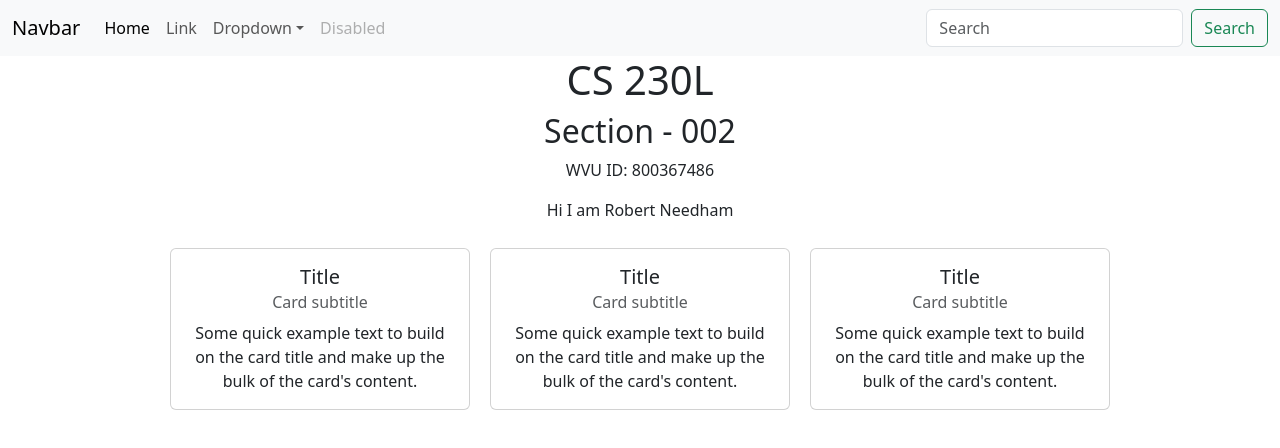
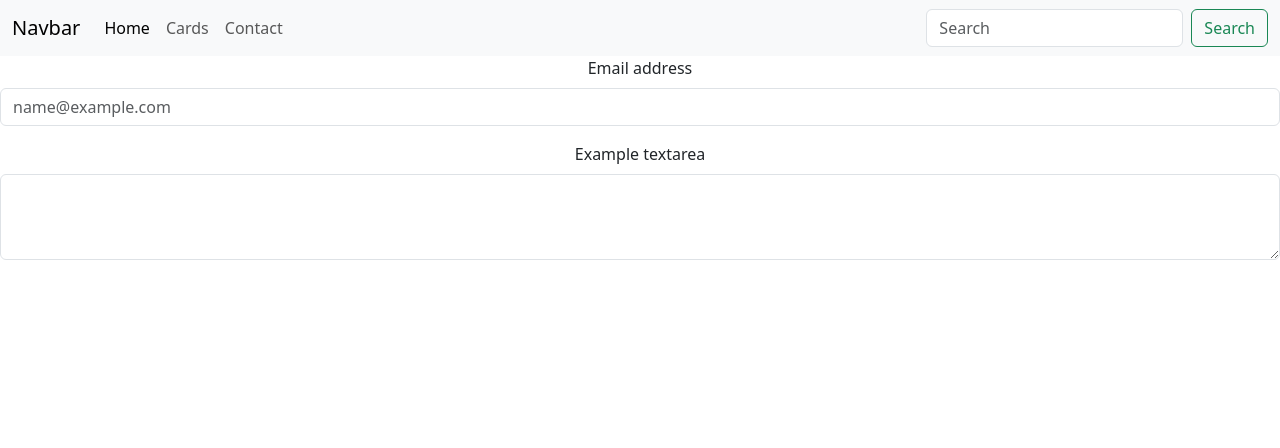
Before and after one commit to ran2803/CS230Lab, a React (Create React App) app: page /contact in a window 1280 px wide. Shown: the top 448 px of the page. Built offline with nearby package versions, Linux system fonts and the light colour scheme.

Commit message:
Lab7 assignment: made pages

```diff
--- a/package.json
+++ b/package.json
@@ -9,6 +9,7 @@
     "bootstrap": "^5.3.2",
     "react": "^18.2.0",
     "react-dom": "^18.2.0",
+    "react-router-dom": "^6.18.0",
     "react-scripts": "5.0.1",
     "web-vitals": "^2.1.4"
   },
--- a/src/App.js
+++ b/src/App.js
@@ -1,18 +1,22 @@
 import logo from './logo.svg';
 import './App.css';
 import NavBar from './components/navbar';
-import Cards from './components/cards';
-
+import Home from './components/Home';
+import Card from './components/card';
+import Placeholder from './components/contact';
+import { BrowserRouter, Routes, Route } from "react-router-dom";
 
 function App() {
   return (
     <div className="App">
-      <NavBar/>
-      <h1>CS 230L</h1>
-        <h2>Section - 002</h2>
-        <p>WVU ID: 800367486</p>
-        <p>Hi I am Robert Needham</p>
-      <Cards/><Cards/><Cards/>
+      <BrowserRouter>
+        <NavBar />
+        <Routes>
+          <Route path="/" element={<Home />}></Route>
+          <Route path="/card" element={<Card />}></Route>
+          <Route path="/contact" element={<Placeholder />}></Route>
+        </Routes>
+      </BrowserRouter>
     </div>
   );
 }
--- /dev/null
+++ b/src/components/Home.js
@@ -0,0 +1,12 @@
+function Home () {
+    return (
+    <div className="App">
+        <h1>CS 230L</h1>
+            <h2>Section - 002</h2>
+            <p>WVU ID: 800367486</p>
+            <p>Hi I am Robert Needham</p>
+        </div>
+    );
+}
+
+export default Home;
--- a/src/components/cards.js
+++ b/src/components/card.js
@@ -1,4 +1,4 @@
-function Cards(){
+function Card(){
 
     return(
     <div class="card" style={{width: '300px', margin: '10px', display: 'inline-block'}}>
@@ -11,4 +11,4 @@ function Cards(){
     );
 }
 
-export default Cards;
+export default Card;
--- /dev/null
+++ b/src/components/contact.js
@@ -0,0 +1,16 @@
+function Placeholder() {
+    return (
+        <>
+            <div class="mb-3">
+  <label for="exampleFormControlInput1" class="form-label">Email address</label>
+  <input type="email" class="form-control" id="exampleFormControlInput1" placeholder="name@example.com"></input>
+</div>
+<div class="mb-3">
+  <label for="exampleFormControlTextarea1" class="form-label">Example textarea</label>
+  <textarea class="form-control" id="exampleFormControlTextarea1" rows="3"></textarea>
+</div>
+        </>
+    );
+}
+
+export default Placeholder;
--- a/src/components/navbar.js
+++ b/src/components/navbar.js
@@ -10,24 +10,13 @@ function NavBar(){
     <div class="collapse navbar-collapse" id="navbarSupportedContent">
       <ul class="navbar-nav me-auto mb-2 mb-lg-0">
         <li class="nav-item">
-          <a class="nav-link active" aria-current="page" href="#">Home</a>
+          <a class="nav-link active" aria-current="page" href="http://localhost:3000/">Home</a>
         </li>
         <li class="nav-item">
-          <a class="nav-link" href="#">Link</a>
-        </li>
-        <li class="nav-item dropdown">
-          <a class="nav-link dropdown-toggle" href="#" role="button" data-bs-toggle="dropdown" aria-expanded="false">
-            Dropdown
-          </a>
-          <ul class="dropdown-menu">
-            <li><a class="dropdown-item" href="#">Action</a></li>
-            <li><a class="dropdown-item" href="#">Another action</a></li>
-            <li><hr class="dropdown-divider"></hr></li>
-            <li><a class="dropdown-item" href="#">Something else here</a></li>
-          </ul>
+          <a class="nav-link" href="http://localhost:3000/card">Cards</a>
         </li>
         <li class="nav-item">
-          <a class="nav-link disabled" aria-disabled="true">Disabled</a>
+          <a class="nav-link" href="http://localhost:3000/contact">Contact</a>
         </li>
       </ul>
       <form class="d-flex" role="search">
```
Also changed, not shown: 1 other file (tests, documents, lock files or other folders).
